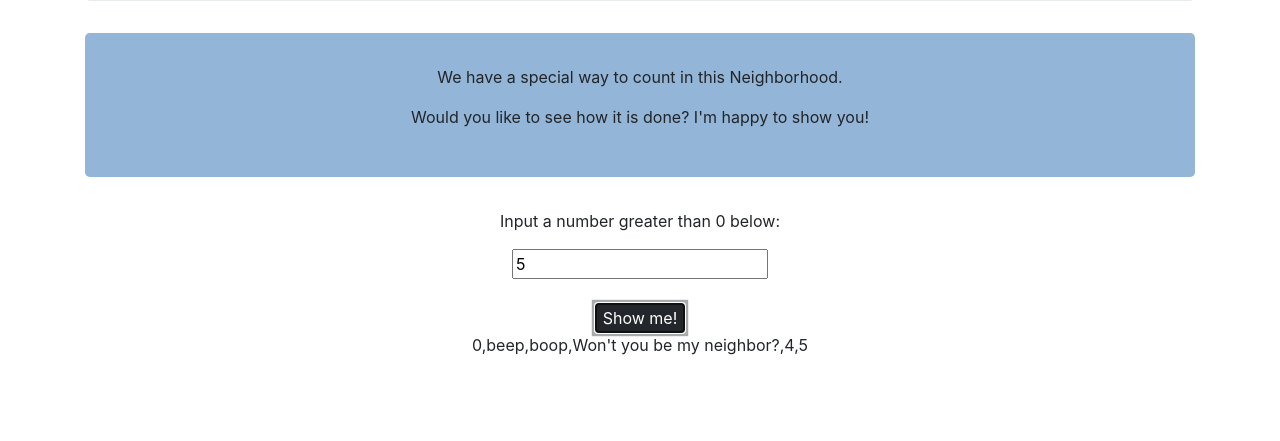
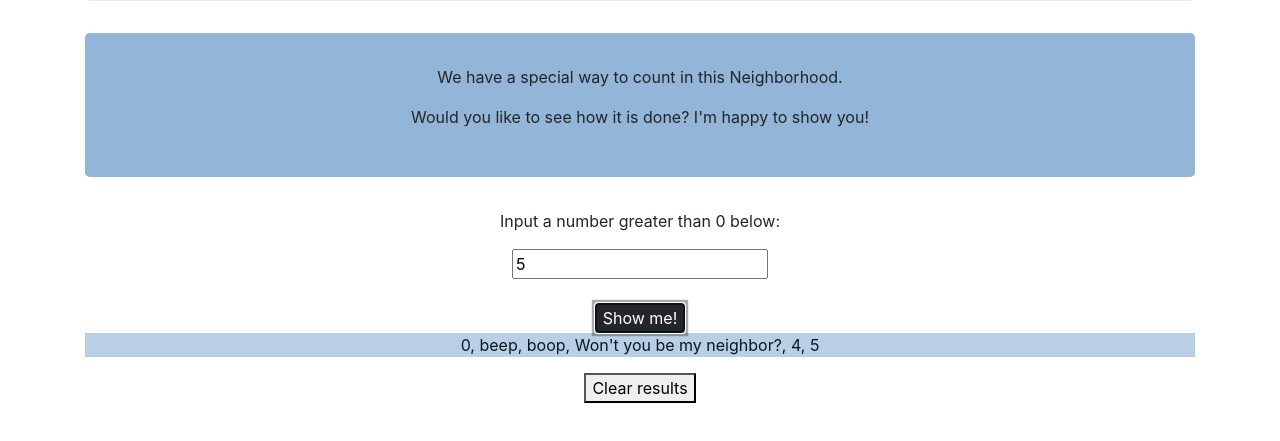
Before and after one commit to selinda-c/independent3, a plain HTML site: page index.html in a window 1280 px wide. Both pictures are taken after typing "5" into the empty fields and a click on the button "Show me!". Shown: the part 183-624 px from the top of the page. Drawn offline with Linux system fonts and the light colour scheme.

Commit message:
add styling to results div, and clear results button

```diff
--- a/css/styles.css
+++ b/css/styles.css
@@ -27,3 +27,8 @@ body {
   background-color: #23272b;
   border-color: #1d2124;
 }
+
+.result {
+  color: #0b1721;
+  background-color: #93b5d7a6;
+}
--- a/index.html
+++ b/index.html
@@ -26,6 +26,9 @@
     <div class="result" id="results">
       <p id="output"></p>
     </div>
+    <div class="reset">
+      <button id="resetBtn">Clear results</button>
+    </div>
   </div>
 </body>
 </html>
--- a/js/scripts.js
+++ b/js/scripts.js
@@ -12,7 +12,7 @@ function count(userInput){
       numberArray.push(index);
     }
   };
-  return numberArray;
+  return numberArray.join(", ");
 }
 
 // UI
@@ -21,8 +21,10 @@ window.addEventListener("load", function(){
   form.addEventListener("submit", function(event){
     event.preventDefault();
     const userInput = document.querySelector("input").value;
-    const input = parseInt(userInput);
     const output = document.getElementById("output")
     output.append(count(userInput));
   });
+  resetBtn.addEventListener("click", function(){
+    output.innerText = null;
+  })
 });
```
